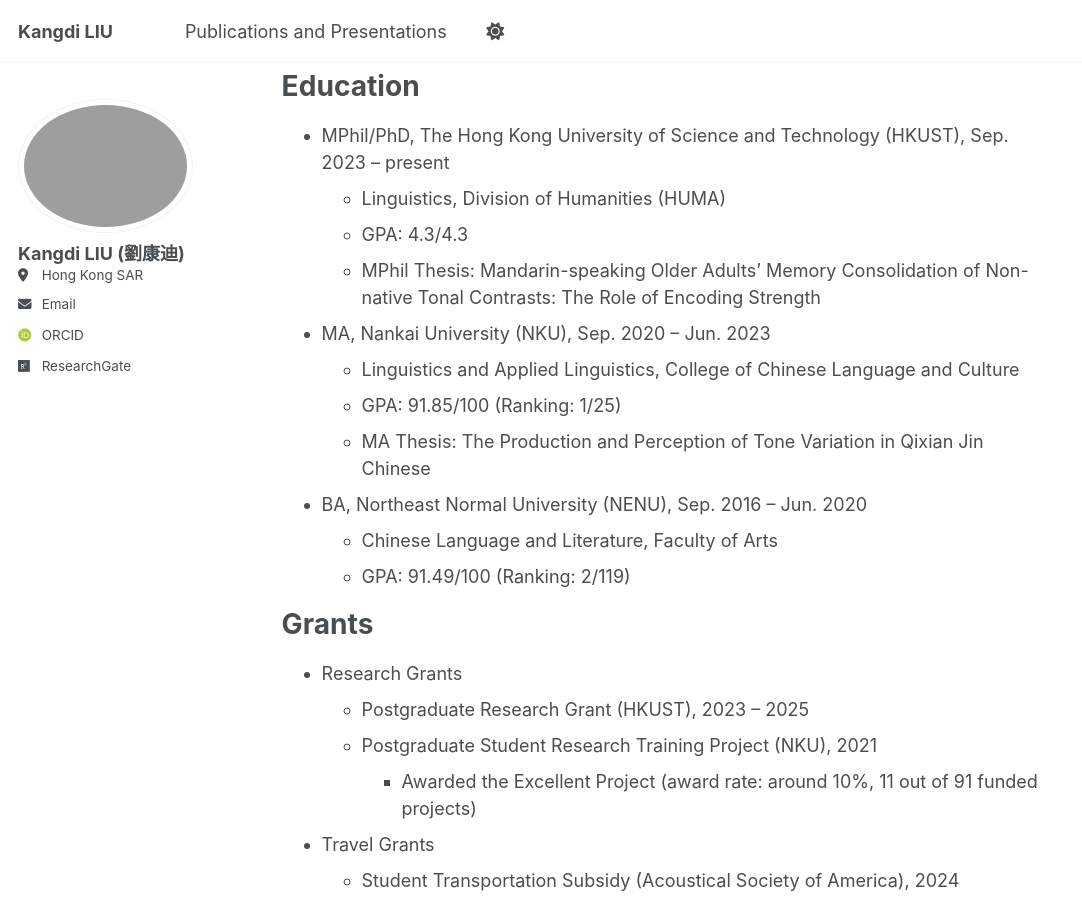
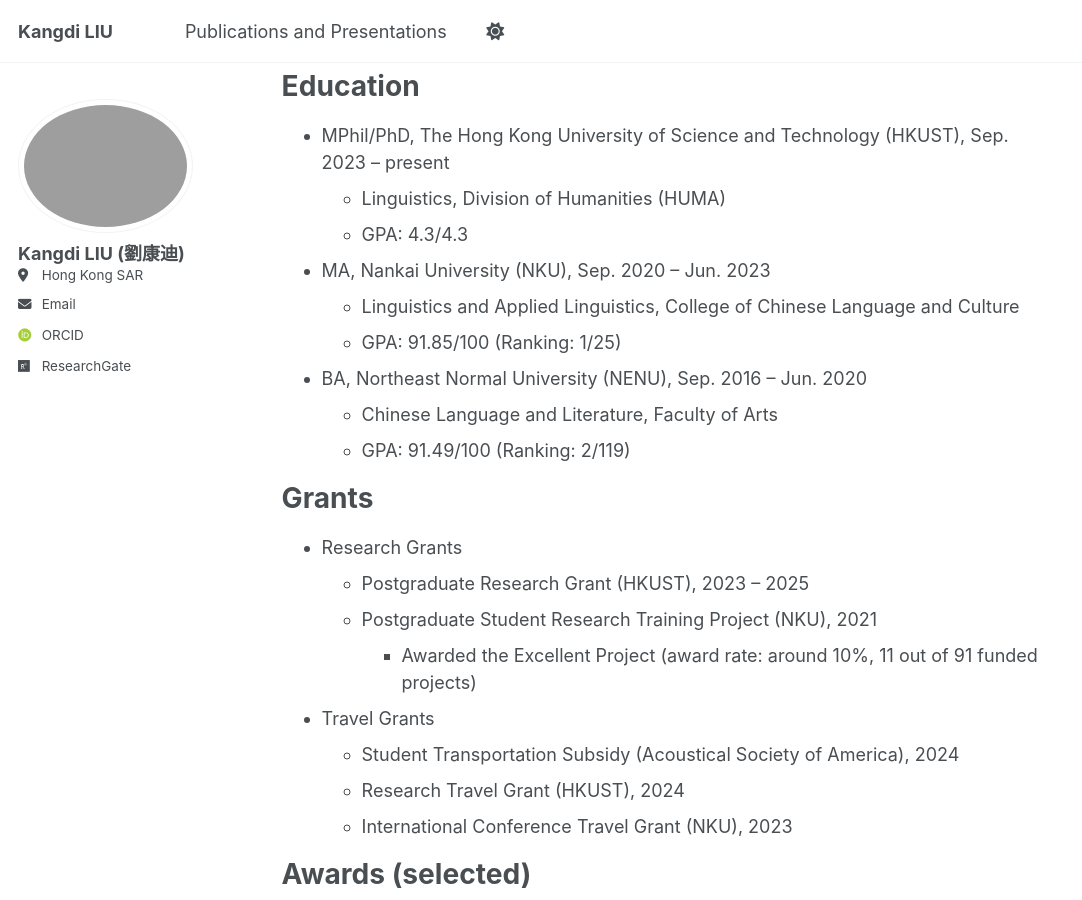
Before and after one commit to kliubc2025/kliubc.github.io, a Jekyll site: the page built from _pages/about.md, in a window 1280 px wide and 900 px high, scrolled down 681 px. Shown: the whole window, without its empty margins (0-1082 px from the left). Built offline with Jekyll 4.4.1, drawn with Linux system fonts in a browser that asks for light colours; some web fonts are replaced; a script that is not in the unit is left out.

Commit message:
Update about.md

```diff
--- a/_pages/about.md
+++ b/_pages/about.md
@@ -19,12 +19,10 @@ Education
 * MPhil/PhD, The Hong Kong University of Science and Technology (HKUST), Sep. 2023 – present
   * Linguistics, Division of Humanities (HUMA)
   * GPA: 4.3/4.3
-  * MPhil Thesis: Mandarin-speaking Older Adults’ Memory Consolidation of Non-native Tonal Contrasts: The Role of Encoding Strength
 
 * MA, Nankai University (NKU), Sep. 2020 – Jun. 2023
   * Linguistics and Applied Linguistics, College of Chinese Language and Culture
   * GPA: 91.85/100 (Ranking: 1/25)
-  * MA Thesis: The Production and Perception of Tone Variation in Qixian Jin Chinese
 
 * BA, Northeast Normal University (NENU), Sep. 2016 – Jun. 2020
   * Chinese Language and Literature, Faculty of Arts
```
